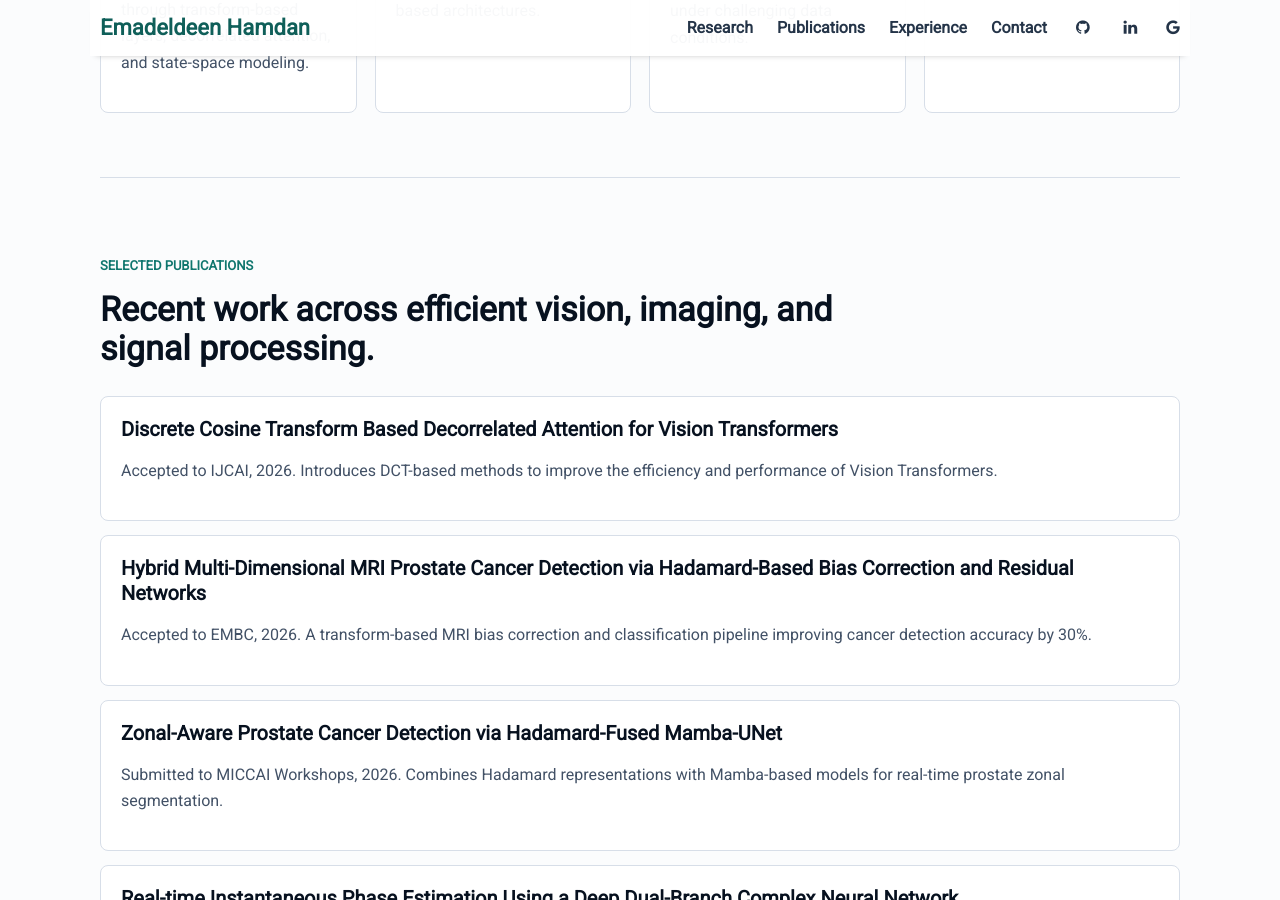
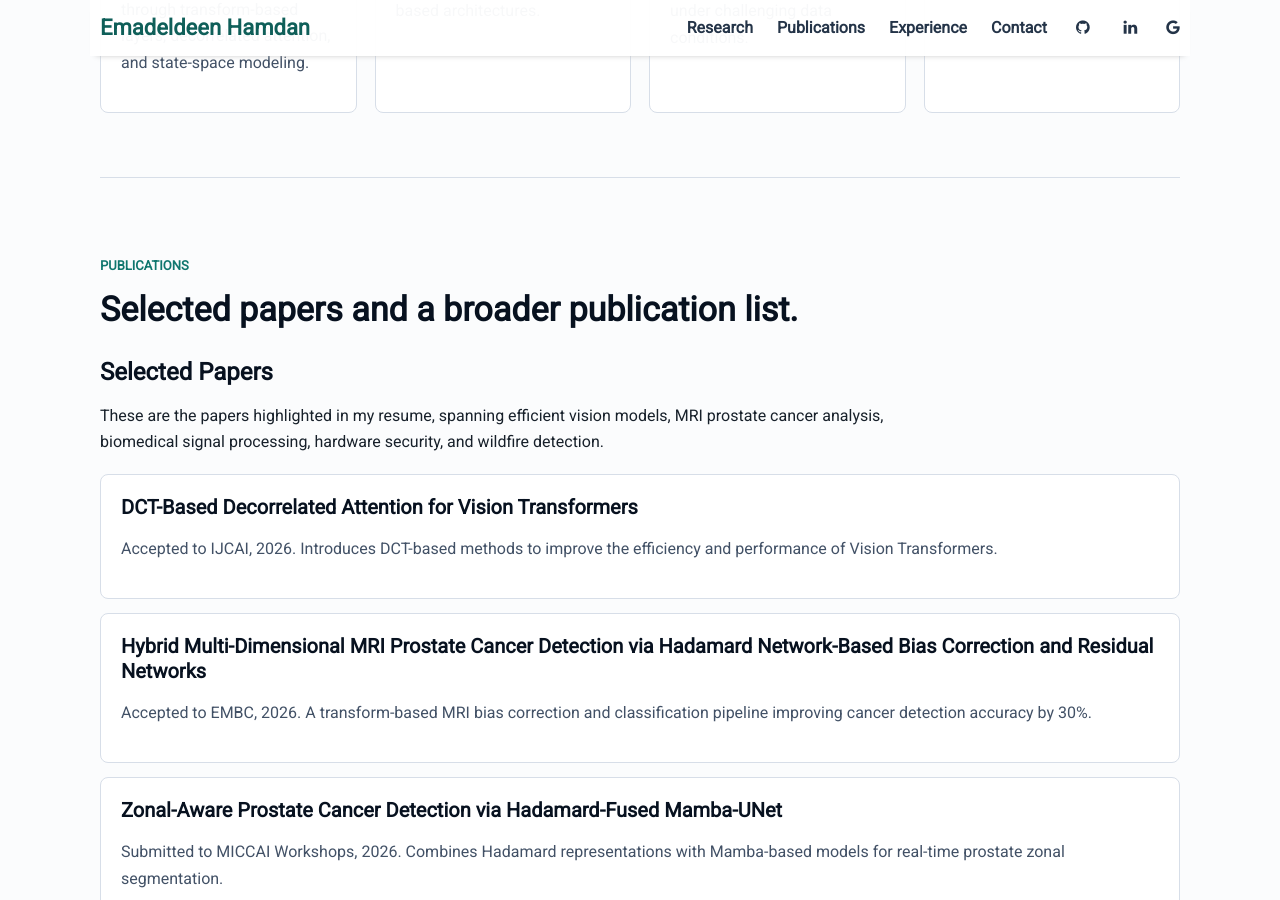
Before and after one commit to Emadeldeen-Hamdan/Emadeldeen-Hamdan.github.io, a Jekyll site: the page built from index.html, in a window 1280 px wide and 900 px high, scrolled down 1349 px. Built offline with Jekyll 4.4.1, drawn with Linux system fonts in a browser that asks for light colours; nearby versions of some CDN libraries; the list of posts is cut into pages by our own code; some of the changed text lies outside the part shown.

Commit message:
Add linked publication sections

```diff
--- a/_sass/_home.scss
+++ b/_sass/_home.scss
@@ -136,6 +136,44 @@
   gap: 14px;
 }
 
+.publication-subsection {
+  max-width: 820px;
+  margin: 24px 0 18px;
+}
+
+.publication-subsection h3 {
+  margin-top: 0;
+  color: #07111f;
+  font-size: 24px;
+}
+
+.publication-list h3 a {
+  color: #07111f;
+  text-decoration: none;
+}
+
+.publication-list h3 a:hover {
+  color: #0f766e;
+  text-decoration: underline;
+}
+
+.all-papers {
+  margin-top: 42px;
+}
+
+.compact-publications article {
+  padding: 16px 18px;
+}
+
+.compact-publications h3 {
+  font-size: 18px;
+}
+
+.paper-meta {
+  margin-bottom: 0;
+  font-size: 15px;
+}
+
 .publication-list p,
 .research-grid p,
 .timeline p,
--- a/index.html
+++ b/index.html
@@ -70,33 +70,93 @@
 
   <section id="publications" class="section">
     <div class="section-heading">
-      <p class="eyebrow">Selected Publications</p>
-      <h2>Recent work across efficient vision, imaging, and signal processing.</h2>
+      <p class="eyebrow">Publications</p>
+      <h2>Selected papers and a broader publication list.</h2>
+    </div>
+    <div class="publication-subsection">
+      <h3>Selected Papers</h3>
+      <p>
+        These are the papers highlighted in my resume, spanning efficient vision models, MRI prostate cancer analysis,
+        biomedical signal processing, hardware security, and wildfire detection.
+      </p>
     </div>
     <div class="publication-list">
       <article>
-        <h3>Discrete Cosine Transform Based Decorrelated Attention for Vision Transformers</h3>
+        <h3><a href="https://arxiv.org/abs/2405.13901">DCT-Based Decorrelated Attention for Vision Transformers</a></h3>
         <p>Accepted to IJCAI, 2026. Introduces DCT-based methods to improve the efficiency and performance of Vision Transformers.</p>
       </article>
       <article>
-        <h3>Hybrid Multi-Dimensional MRI Prostate Cancer Detection via Hadamard-Based Bias Correction and Residual Networks</h3>
+        <h3><a href="https://arxiv.org/abs/2604.17107">Hybrid Multi-Dimensional MRI Prostate Cancer Detection via Hadamard Network-Based Bias Correction and Residual Networks</a></h3>
         <p>Accepted to EMBC, 2026. A transform-based MRI bias correction and classification pipeline improving cancer detection accuracy by 30%.</p>
       </article>
       <article>
-        <h3>Zonal-Aware Prostate Cancer Detection via Hadamard-Fused Mamba-UNet</h3>
+        <h3><a href="https://scholar.google.com/scholar?q=%22Zonal-Aware+Prostate+Cancer+Detection+via+Hadamard-Fused+Mamba-UNet%22">Zonal-Aware Prostate Cancer Detection via Hadamard-Fused Mamba-UNet</a></h3>
         <p>Submitted to MICCAI Workshops, 2026. Combines Hadamard representations with Mamba-based models for real-time prostate zonal segmentation.</p>
       </article>
       <article>
-        <h3>Real-time Instantaneous Phase Estimation Using a Deep Dual-Branch Complex Neural Network</h3>
+        <h3><a href="https://scholar.google.com/scholar?q=%22Real-time+Instantaneous+Phase+Estimation+Using+a+Deep+Dual-Branch+Complex+Neural+Network%22">Real-time Instantaneous Phase Estimation Using a Deep Dual-Branch Complex Neural Network</a></h3>
         <p>IEEE Transactions on Biomedical Engineering, 2025. A lightweight architecture for low-latency neural oscillation phase estimation with FPGA implementation.</p>
       </article>
       <article>
-        <h3>Reconfigurable Electromagnetically Unclonable Functions Based on Graphene RF Modulators</h3>
+        <h3><a href="https://scholar.google.com/scholar?q=%22Reconfigurable+Electromagnetically+Unclonable+Functions+Based+on+Graphene+RF+Modulators%22">Reconfigurable Electromagnetically Unclonable Functions Based on Graphene RF Modulators</a></h3>
         <p>ACS Nano, 2025. Hardware security work using electromagnetic PUFs for device authentication and cryptographic identification.</p>
       </article>
       <article>
-        <h3>Wildfire Detection via Transfer Learning: A Survey</h3>
+        <h3><a href="https://arxiv.org/abs/2306.12276">Wildfire Detection via Transfer Learning: A Survey</a></h3>
         <p>Signal, Image and Video Processing, 2024. Reviews transfer learning approaches for large-scale wildfire detection, generalization, and dataset bias.</p>
+      </article>
+    </div>
+    <div class="publication-subsection all-papers">
+      <h3>All Papers</h3>
+      <p>
+        A broader list of papers I could verify from public publication pages. For the live complete record,
+        visit my <a href="https://scholar.google.com/citations?hl=en&user=HeFM-v0AAAAJ">Google Scholar profile</a>.
+      </p>
+    </div>
+    <div class="publication-list compact-publications">
+      <article>
+        <h3><a href="https://arxiv.org/abs/2606.14071">ShearFuse-UNet: Hadamard, DCT, and Shearlet Transform Fusion for Next-Day Wildfire Spread Prediction</a></h3>
+        <p class="paper-meta">2026 / Efficient wildfire spread prediction</p>
+      </article>
+      <article>
+        <h3><a href="https://arxiv.org/abs/2606.10174">A Large Scale Open-Source Image and Video Dataset for Robust Wildfire Detection and Classification</a></h3>
+        <p class="paper-meta">2026 / Wildfire detection dataset and benchmarking</p>
+      </article>
+      <article>
+        <h3><a href="https://arxiv.org/abs/2604.17107">Hybrid Multi-Dimensional MRI Prostate Cancer Detection via Hadamard Network-Based Bias Correction and Residual Networks</a></h3>
+        <p class="paper-meta">2026 / MRI prostate cancer detection</p>
+      </article>
+      <article>
+        <h3><a href="https://arxiv.org/abs/2603.02465">Deep Learning Based Wildfire Detection for Peatland Fires Using Transfer Learning</a></h3>
+        <p class="paper-meta">2026 / Peatland fire detection</p>
+      </article>
+      <article>
+        <h3><a href="https://arxiv.org/abs/2509.23103">HTMA-Net: Towards Multiplication-Avoiding Neural Networks via Hadamard Transform and In-Memory Computing</a></h3>
+        <p class="paper-meta">2025 / Hardware-aware efficient neural networks</p>
+      </article>
+      <article>
+        <h3><a href="https://scholar.google.com/scholar?q=%22Real-time+Instantaneous+Phase+Estimation+Using+a+Deep+Dual-Branch+Complex+Neural+Network%22">Real-time Instantaneous Phase Estimation Using a Deep Dual-Branch Complex Neural Network</a></h3>
+        <p class="paper-meta">2025 / Biomedical signal processing</p>
+      </article>
+      <article>
+        <h3><a href="https://scholar.google.com/scholar?q=%22Reconfigurable+Electromagnetically+Unclonable+Functions+Based+on+Graphene+RF+Modulators%22">Reconfigurable Electromagnetically Unclonable Functions Based on Graphene RF Modulators</a></h3>
+        <p class="paper-meta">2025 / Hardware security</p>
+      </article>
+      <article>
+        <h3><a href="https://arxiv.org/abs/2409.00563">Sparse Mamba: Introducing Controllability, Observability, and Stability to Structural State Space Models</a></h3>
+        <p class="paper-meta">2024 / Efficient state-space models</p>
+      </article>
+      <article>
+        <h3><a href="https://arxiv.org/abs/2405.13901">DCT-Based Decorrelated Attention for Vision Transformers</a></h3>
+        <p class="paper-meta">2024 / Efficient vision transformers</p>
+      </article>
+      <article>
+        <h3><a href="https://arxiv.org/abs/2306.12276">Wildfire Detection via Transfer Learning: A Survey</a></h3>
+        <p class="paper-meta">2024 / Wildfire detection survey</p>
+      </article>
+      <article>
+        <h3><a href="https://scholar.google.com/scholar?q=%22Zonal-Aware+Prostate+Cancer+Detection+via+Hadamard-Fused+Mamba-UNet%22">Zonal-Aware Prostate Cancer Detection via Hadamard-Fused Mamba-UNet</a></h3>
+        <p class="paper-meta">2026 / Prostate cancer segmentation and detection</p>
       </article>
     </div>
   </section>
```
